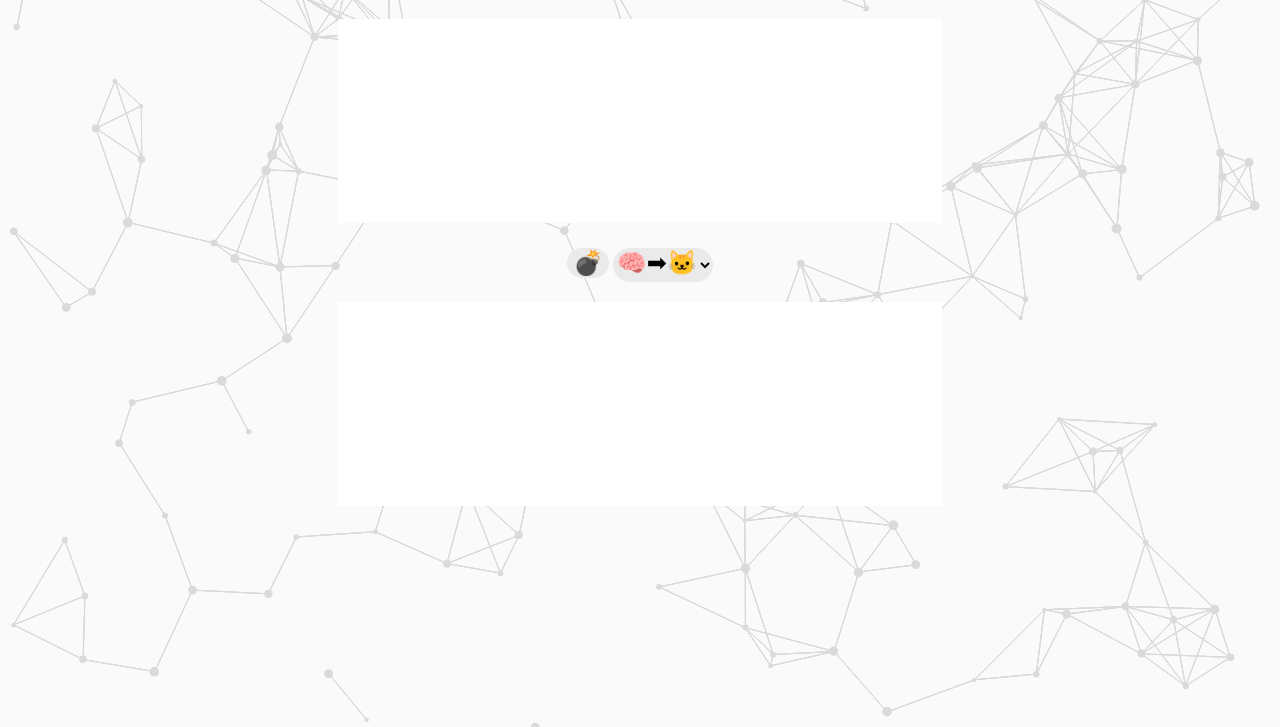
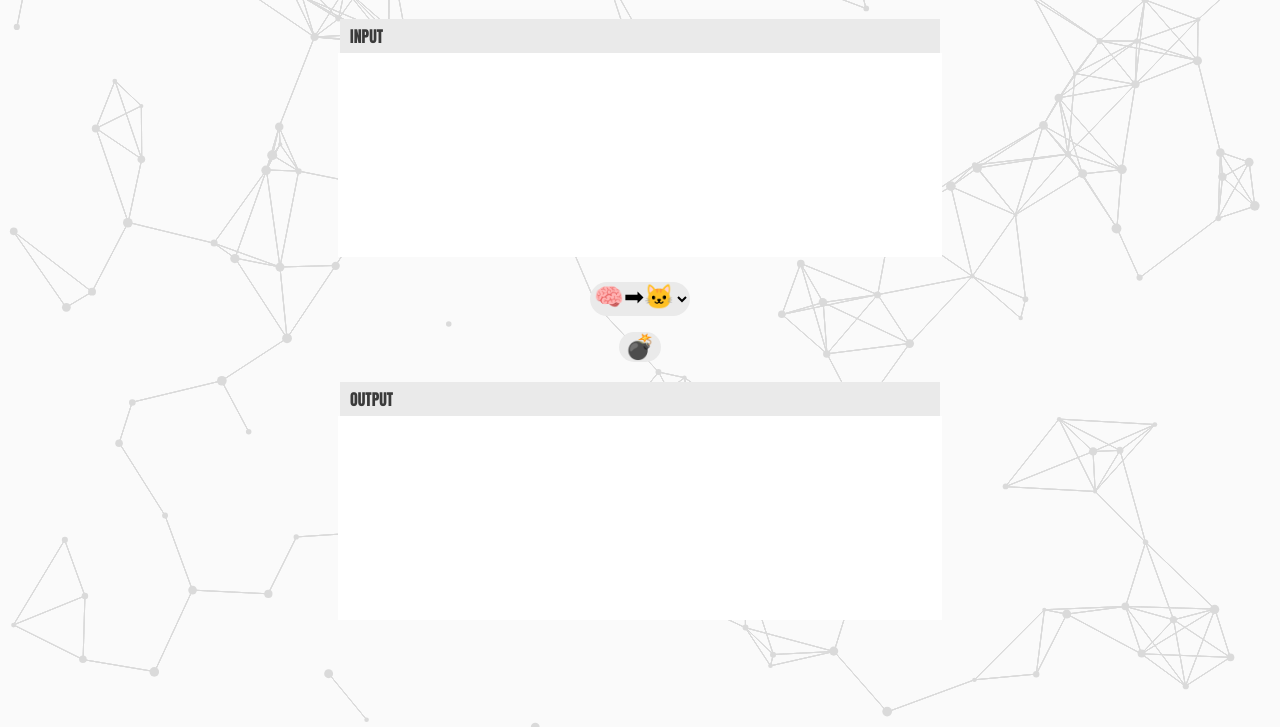
Before and after one commit to jpnykw/Neko-Lang, a plain HTML site: page index.html in a window 1280 px wide. Shown: the part 73-800 px from the top of the page. Drawn offline with Linux system fonts and the light colour scheme.

Commit message:
Fixed the UI

```diff
--- a/index.html
+++ b/index.html
@@ -13,18 +13,24 @@
         <div class="content">
             <h1>🧠Brain😼Fuck🖕</h1>
 
-            <div><textarea id="I"></textarea></div>
+            <div class="__">
+                <p>INPUT</p>
+                <textarea id="I"></textarea>
+            </div>
 
             <div class="_">
-                <button id="KK" title="run">💣</button>
-
                 <select id="_" title="mode">
                     <option value=1>🧠➡🐱</option>
                     <option value=0>🐱➡🧠</option>
                 </select>
+
+                <p><button id="KK" title="run">💣</button></p>
             </div>
 
-            <div><textarea id="O" readonly></textarea></div>
+            <div class="__">
+                <p>OUTPUT</p>
+                <textarea id="O" readonly></textarea>
+            </div>
         </div>
 
         <script src="interpreter.js"></script>
--- a/style.css
+++ b/style.css
@@ -55,6 +55,22 @@ textarea {
     margin: 20px;
 }
 
+.__ p {
+    width: 590px;
+    color: #3a3a3a;
+    background: #eaeaea;
+
+    position: relative;
+    left: 50%;
+
+    transform: translateX(-50%);
+
+    text-align: left;
+    padding: 5px 0 5px 10px;
+
+    margin-bottom: 0;
+}
+
 .content {
     position: relative;
     z-index: 2;
```
